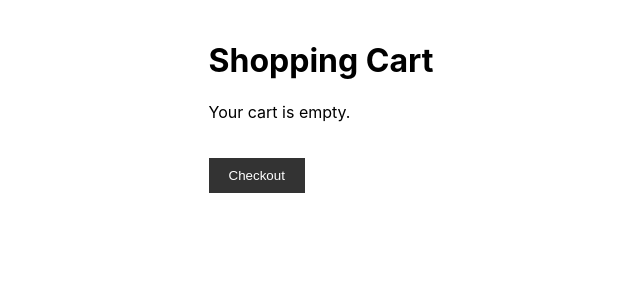
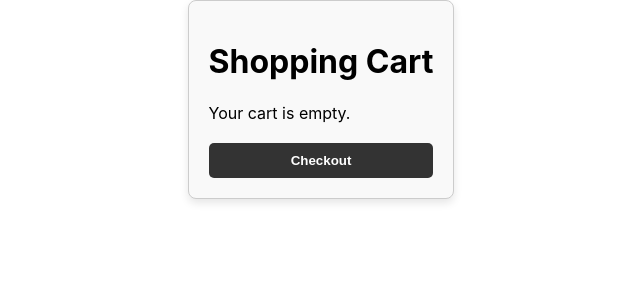
Before and after one commit to AlexanderPaul1983/github-actions-react, a React (Create React App) app: page /cart in a window 1280 px wide. Shown: the top 300 px of the page, without its empty margins (319-959 px from the left). Built offline with nearby package versions, Linux system fonts and the light colour scheme.

Commit message:
shoppingkart rechnet zusammen

```diff
--- a/src/pages/ShoppingCart.js
+++ b/src/pages/ShoppingCart.js
@@ -1,20 +1,24 @@
 import React from 'react';
 import { useSelector, useDispatch } from 'react-redux';
 import { useNavigate } from 'react-router-dom';
-import { removeProduct, changeAmount, clearCart } from '../store/cart';  // Stelle sicher, dass clearCart importiert ist
+import { removeProduct, changeAmount, clearCart } from '../store/cart';
 
 const ShoppingCart = () => {
   const dispatch = useDispatch();
   const navigate = useNavigate();
   const products = useSelector(state => state.cart.products);
 
+  // Berechnung der Gesamtsumme
+  const total = products.reduce((acc, product) => acc + (product.preis * product.quantity), 0);
+
   const handleRemove = (id) => {
     dispatch(removeProduct({ id }));
   };
 
-  const handleChangeAmount = (id, quantity) => {
-    if (quantity > 0) {
-      dispatch(changeAmount({ id, quantity }));
+  const handleChangeAmount = (id, quantity, delta) => {
+    const newQuantity = quantity + delta;
+    if (newQuantity > 0) {
+      dispatch(changeAmount({ id, quantity: newQuantity }));
     }
   };
 
@@ -32,16 +36,18 @@ const ShoppingCart = () => {
         <div>
           {products.map(product => (
             <div key={product.id} style={styles.product}>
-              <span>{product.name}</span>
-              <span>
-                Quantity:
-                <button onClick={() => handleChangeAmount(product.id, product.quantity - 1)}>-</button>
-                {product.quantity}
-                <button onClick={() => handleChangeAmount(product.id, product.quantity + 1)}>+</button>
-              </span>
-              <button onClick={() => handleRemove(product.id)}>Remove</button>
+              <span>{product.name} - {product.preis.toFixed(2)} Euro</span>
+              <div style={styles.quantityControl}>
+                <button style={styles.button} onClick={() => handleChangeAmount(product.id, product.quantity, -1)}>-</button>
+                <span style={{ margin: '0 10px' }}>{product.quantity}</span>
+                <button style={styles.button} onClick={() => handleChangeAmount(product.id, product.quantity, 1)}>+</button>
+              </div>
+              <button style={styles.button} onClick={() => handleRemove(product.id)}>Remove</button>
             </div>
           ))}
+          <div style={styles.total}>
+            <strong>Total: {total.toFixed(2)} Euro</strong>
+          </div>
         </div>
       )}
       <button style={styles.checkoutButton} onClick={handleCheckout}>Checkout</button>
@@ -53,6 +59,10 @@ const styles = {
     padding: '20px',
     maxWidth: '600px',
     margin: '0 auto',
+    border: '1px solid #ccc', // leichter Rahmen um den Warenkorb
+    backgroundColor: '#f9f9f9', // heller Hintergrund für den Warenkorb
+    borderRadius: '8px', // abgerundete Ecken
+    boxShadow: '0 4px 8px rgba(0,0,0,0.1)' // subtiler Schatten für Tiefe
   },
   product: {
     display: 'flex',
@@ -60,14 +70,41 @@ const styles = {
     alignItems: 'center',
     padding: '10px',
     borderBottom: '1px solid #ddd',
+    marginBottom: '10px', // Abstand zwischen Produkten
   },
   checkoutButton: {
-    marginTop: '20px',
+    display: 'block', // macht den Button zu einem Blockelement
+    width: '100%', // Button nimmt die volle Containerbreite ein
     padding: '10px 20px',
     backgroundColor: '#333',
     color: '#fff',
     border: 'none',
     cursor: 'pointer',
+    marginTop: '20px',
+    borderRadius: '5px', // abgerundete Ecken für den Button
+    fontWeight: 'bold' // Fett gedruckter Text
   },
+  quantityControl: {
+    display: 'flex',
+    alignItems: 'center',
+    fontSize: '16px',
+    color: '#333'
+  },
+  button: {
+    padding: '5px 10px',
+    margin: '0 5px',
+    backgroundColor: '#e0e0e0', // helles Grau für den Button-Hintergrund
+    color: '#333', // dunkle Schriftfarbe für Kontrast
+    border: 'none',
+    borderRadius: '4px', // leicht abgerundete Ecken
+    cursor: 'pointer',
+    fontSize: '16px'
+  },
+  buttonHover: {
+    backgroundColor: '#ccc' // dunklerer Hintergrund beim Hover
+  }
+
+
 };
+
 export default ShoppingCart;
```
